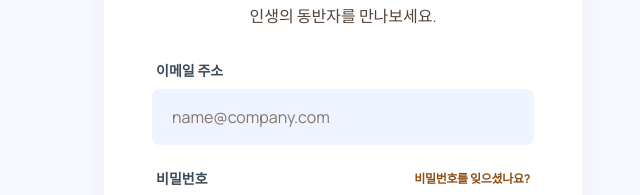
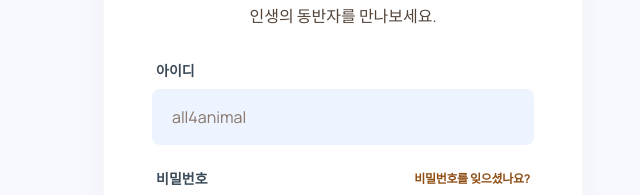
Before and after one commit to AllfourAnimal/client, a React (Create React App) app: page / in a window 1280 px wide. Shown: the part 293-488 px from the top of the page, without its empty margins (297-937 px from the left). Built offline with nearby package versions, Linux system fonts and the light colour scheme.

Commit message:
feat: 로그인 API 연결 및 Context로 accessToken 저장

```diff
--- a/package.json
+++ b/package.json
@@ -7,6 +7,7 @@
     "@testing-library/jest-dom": "^6.9.1",
     "@testing-library/react": "^16.3.2",
     "@testing-library/user-event": "^13.5.0",
+    "axios": "^1.15.2",
     "react": "^19.2.5",
     "react-dom": "^19.2.5",
     "react-scripts": "5.0.1",
--- a/src/App.js
+++ b/src/App.js
@@ -1,5 +1,6 @@
 import { useState } from 'react';
 import LoginPage from './pages/LoginPage';
+import { useAuth } from './context/AuthContext';
 import HomePage from './pages/HomePage';
 import AnimalListPage from './pages/AnimalListPage';
 import AnimalDetailsPage from './pages/AnimalDetailsPage';
@@ -11,6 +12,7 @@ function App() {
   const [currentPage, setCurrentPage] = useState('login');
   const [selectedAnimal, setSelectedAnimal] = useState(null);
   const [selectedReview, setSelectedReview] = useState(null);
+  const { isLoggedIn } = useAuth();
 
   const navigate = (page) => setCurrentPage(page);
 
@@ -23,6 +25,16 @@ function App() {
     setSelectedReview(id ?? null);
     setCurrentPage('review-details');
   };
+
+  if (currentPage === 'login' || !isLoggedIn()) {
+    return (
+      <LoginPage
+        onNavigateHome={() => navigate('home')}
+        onNavigatePreferences={() => navigate('home')}
+        onNavigateSignup={() => navigate('signup')}
+      />
+    );
+  }
 
   if (currentPage === 'home') {
     return (
@@ -94,13 +106,7 @@ function App() {
     );
   }
 
-  return (
-    <LoginPage
-      onNavigateHome={() => navigate('home')}
-      onNavigatePreferences={() => navigate('preferences')}
-      onNavigateSignup={() => navigate('signup')}
-    />
-  );
+  return null;
 }
 
 export default App;
--- /dev/null
+++ b/src/api/auth.js
@@ -0,0 +1,9 @@
+import axios from 'axios';
+
+const BASE_URL = 'https://port-0-server-mnpq6pmy055ea378.sel3.cloudtype.app/api';
+
+// 로그인 API 호출 함수
+export async function loginUser({ loginId, password }) {
+  const response = await axios.post(`${BASE_URL}/auth/login`, { loginId, password });
+  return response.data; // { accessToken, ... } 반환
+}
--- /dev/null
+++ b/src/context/AuthContext.jsx
@@ -0,0 +1,26 @@
+import { createContext, useContext, useState } from 'react';
+
+const AuthContext = createContext(null);
+
+
+export function AuthProvider({ children }) {
+  // 액세스 토큰을 메모리에만 보관하여 보안 강화
+  const [accessToken, setAccessToken] = useState(null);
+
+  const login = (token) => setAccessToken(token);
+  const logout = () => setAccessToken(null);
+  const isLoggedIn = () => accessToken !== null;
+
+  return (
+    <AuthContext.Provider value={{ accessToken, login, logout, isLoggedIn }}>
+      {children}
+    </AuthContext.Provider>
+  );
+}
+
+// useContext(AuthContext) 를 안전하게 쓰기 위한 wrapper 함수
+export function useAuth() {
+  const ctx = useContext(AuthContext);
+  if (!ctx) throw new Error('useAuth must be used within AuthProvider');
+  return ctx; // contex에 접근 가능한지 검사 후 context 객체 그대로 반환
+}
--- a/src/index.js
+++ b/src/index.js
@@ -3,11 +3,14 @@ import ReactDOM from 'react-dom/client';
 import './index.css';
 import App from './App';
 import reportWebVitals from './reportWebVitals';
+import { AuthProvider } from './context/AuthContext';
 
 const root = ReactDOM.createRoot(document.getElementById('root'));
 root.render(
   <React.StrictMode>
-    <App />
+    <AuthProvider>
+      <App />
+    </AuthProvider>
   </React.StrictMode>
 );
 
--- a/src/pages/LoginPage.jsx
+++ b/src/pages/LoginPage.jsx
@@ -1,12 +1,23 @@
 import { useState } from 'react';
+import { loginUser } from '../api/auth';
+import { useAuth } from '../context/AuthContext';
 
 function LoginPage({ onNavigateHome, onNavigatePreferences, onNavigateSignup }) {
-  const [email, setEmail] = useState('');
+  const [id, setId] = useState('');
   const [password, setPassword] = useState('');
+  const [error, setError] = useState('');
+  const { login } = useAuth();
 
-  const handleSubmit = (e) => {
+  const handleSubmit = async (e) => {
     e.preventDefault();
-    if (onNavigatePreferences) onNavigatePreferences();
+    setError('');
+    try {
+      const data = await loginUser({ loginId: id, password });
+      login(data.accessToken);  // 로그인 성공 시 context에 토큰 저장
+      if (onNavigatePreferences) onNavigatePreferences();
+    } catch (err) {
+      setError(err.response.data.message);
+    }
   };
 
   return (
@@ -54,13 +65,13 @@ function LoginPage({ onNavigateHome, onNavigatePreferences, onNavigateSignup })
             <form className="flex flex-col gap-6" onSubmit={handleSubmit}>
               <div className="flex flex-col gap-2">
                 <label className="text-sm font-semibold text-on-surface/80 ml-1">
-                  이메일 주소
+                  아이디
                 </label>
                 <input
-                  type="email"
-                  placeholder="name@company.com"
-                  value={email}
-                  onChange={(e) => setEmail(e.target.value)}
+                  type="id"
+                  placeholder="all4animal"
+                  value={id}
+                  onChange={(e) => setId(e.target.value)}
                   className="w-full rounded-lg bg-surface-container-low border-none focus:ring-2 focus:ring-primary-fixed focus:bg-surface-bright h-14 px-5 text-on-surface placeholder:text-outline transition-all duration-300"
                 />
               </div>
@@ -85,6 +96,10 @@ function LoginPage({ onNavigateHome, onNavigatePreferences, onNavigateSignup })
                   className="w-full rounded-lg bg-surface-container-low border-none focus:ring-2 focus:ring-primary-fixed focus:bg-surface-bright h-14 px-5 text-on-surface placeholder:text-outline transition-all duration-300"
                 />
               </div>
+
+              {error && (
+                <p className="text-sm text-error text-center -mt-2">{error}</p>
+              )}
 
               <div className="flex flex-col gap-4 mt-2">
                 <button
```
Also changed, not shown: 1 other file (tests, documents, lock files or other folders).
